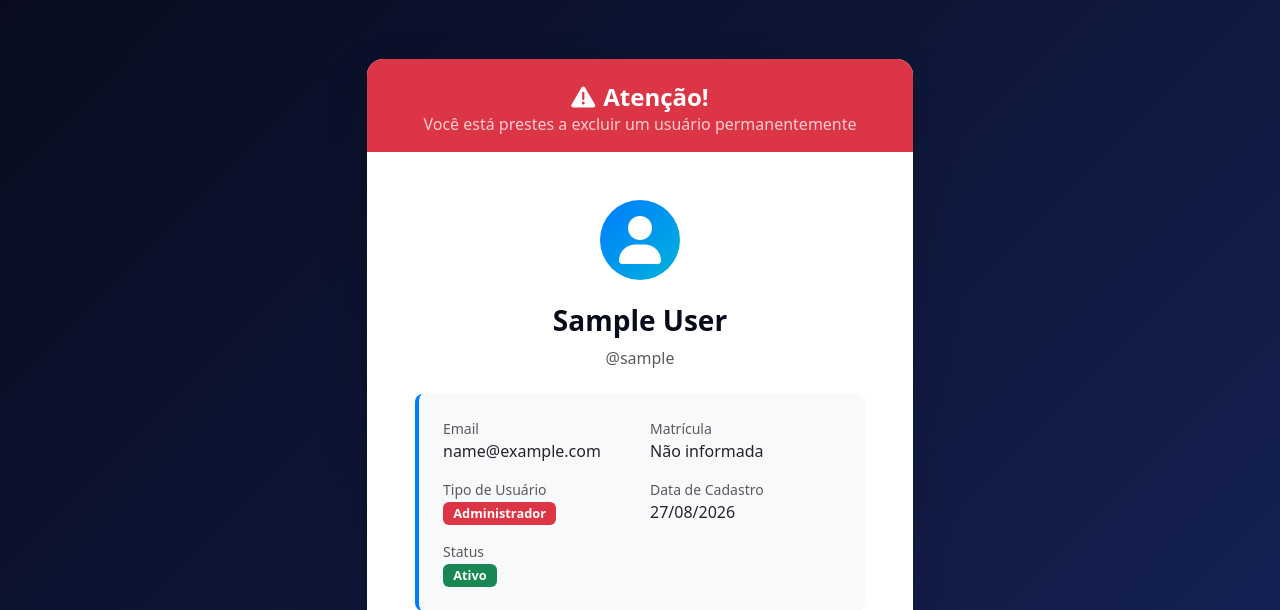
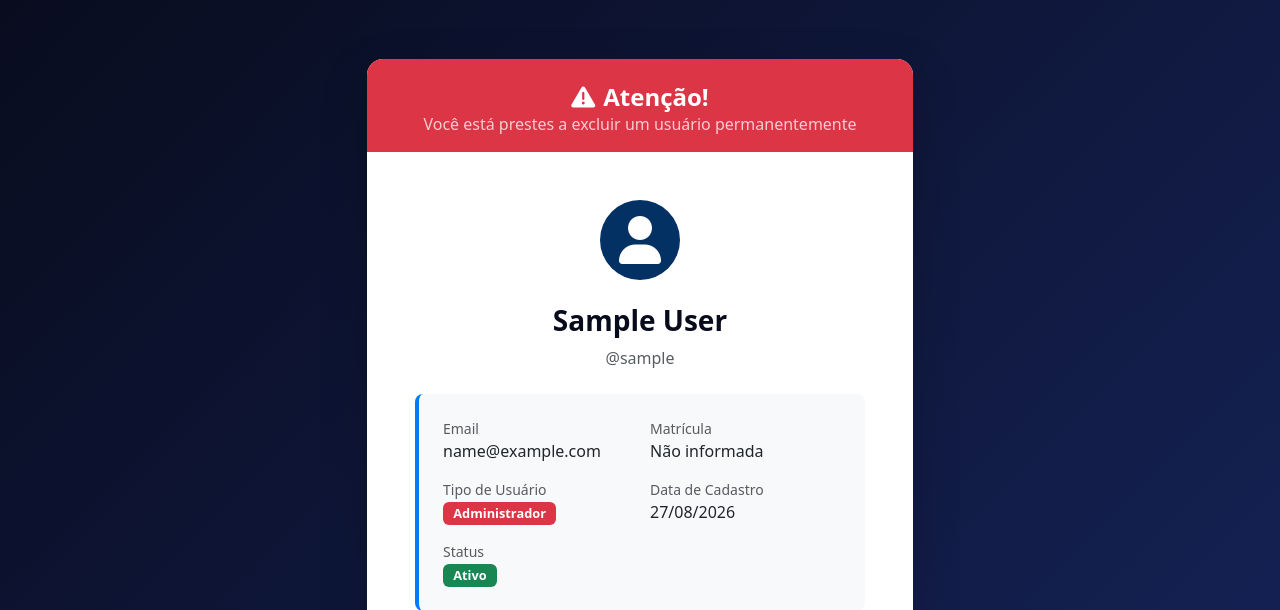
Before and after one commit to Fernanda84/biblioteca_virtual, a Django app: page /usuarios/deletar/1/ in a window 1280 px wide. Shown: the part 199-809 px from the top of the page. Run offline with Django 5.2, Linux system fonts and the light colour scheme; the visitor is signed in with stand-in values (Sample User, id 1); data comes from the database, SQL or seed files in the repository; some libraries are stand-ins or nearby versions.

Commit message:
cocertando as cores

```diff
--- a/templates/deletar_usuario.html
+++ b/templates/deletar_usuario.html
@@ -42,7 +42,7 @@
             <!-- User Details -->
             <div class="text-center mb-5">
               <div class="user-icon mb-4 mx-auto"
-                   style="width: 80px; height: 80px; background: linear-gradient(135deg, #007bff 0%, #00b4db 100%); border-radius: 50%; display: flex; align-items: center; justify-content: center;">
+                   style="width: 80px; height: 80px; background: linear-gradient(135deg, #033163 0%, #033163 100%); border-radius: 50%; display: flex; align-items: center; justify-content: center;">
                 <i class="fas fa-user fa-3x text-white"></i>
               </div>
 
--- a/templates/inicio.html
+++ b/templates/inicio.html
@@ -5,7 +5,7 @@
 {% endblock menu %}
 
 {% block content %}
-<section class="min-vh-100 py-5" style="background: linear-gradient(135deg, #5069e6 0%, #5069e6 100%);">
+<section class="min-vh-100 py-5" style="background: linear-gradient(135deg, #080b1b 0%, #1a2b6d 100%);">
   <div class="container py-4">
     <!-- Header -->
     <div class="row mb-5">
```
